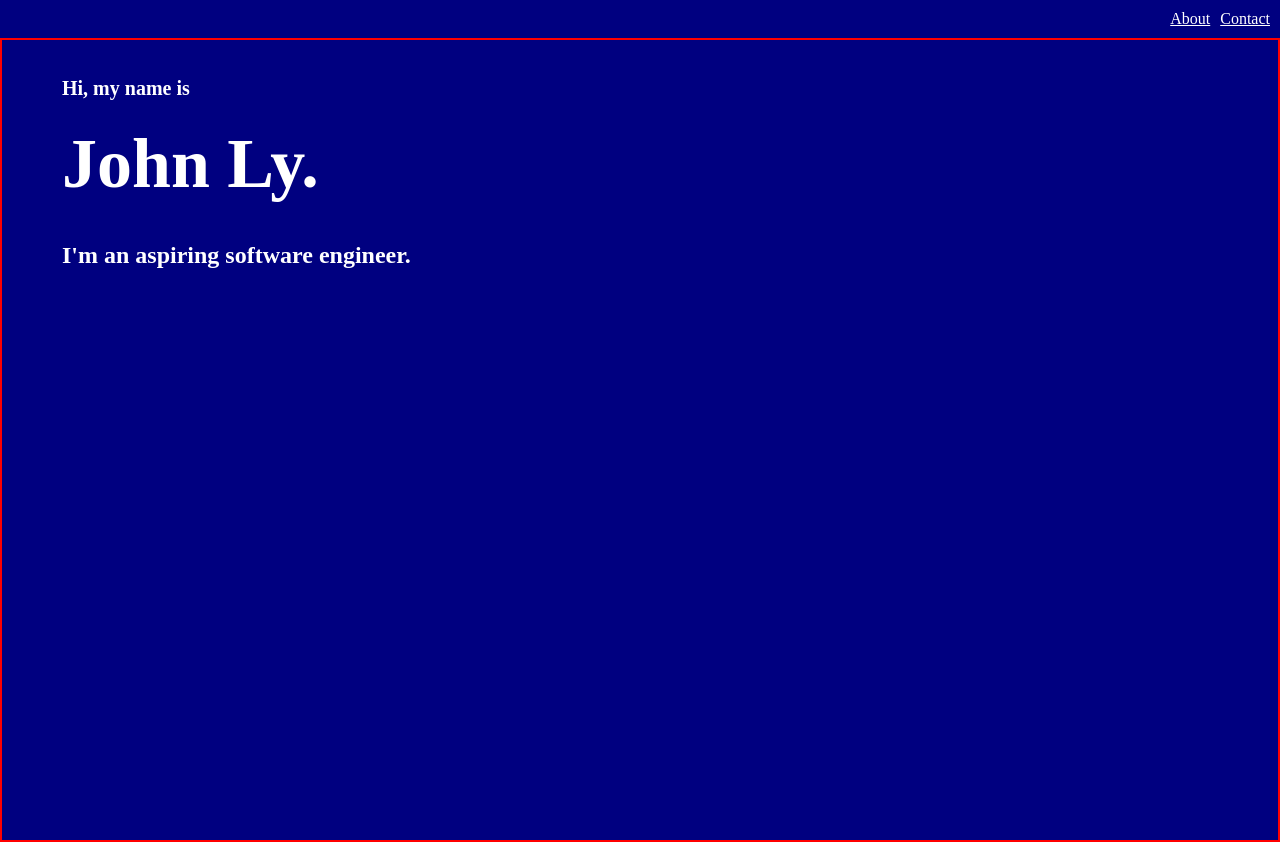
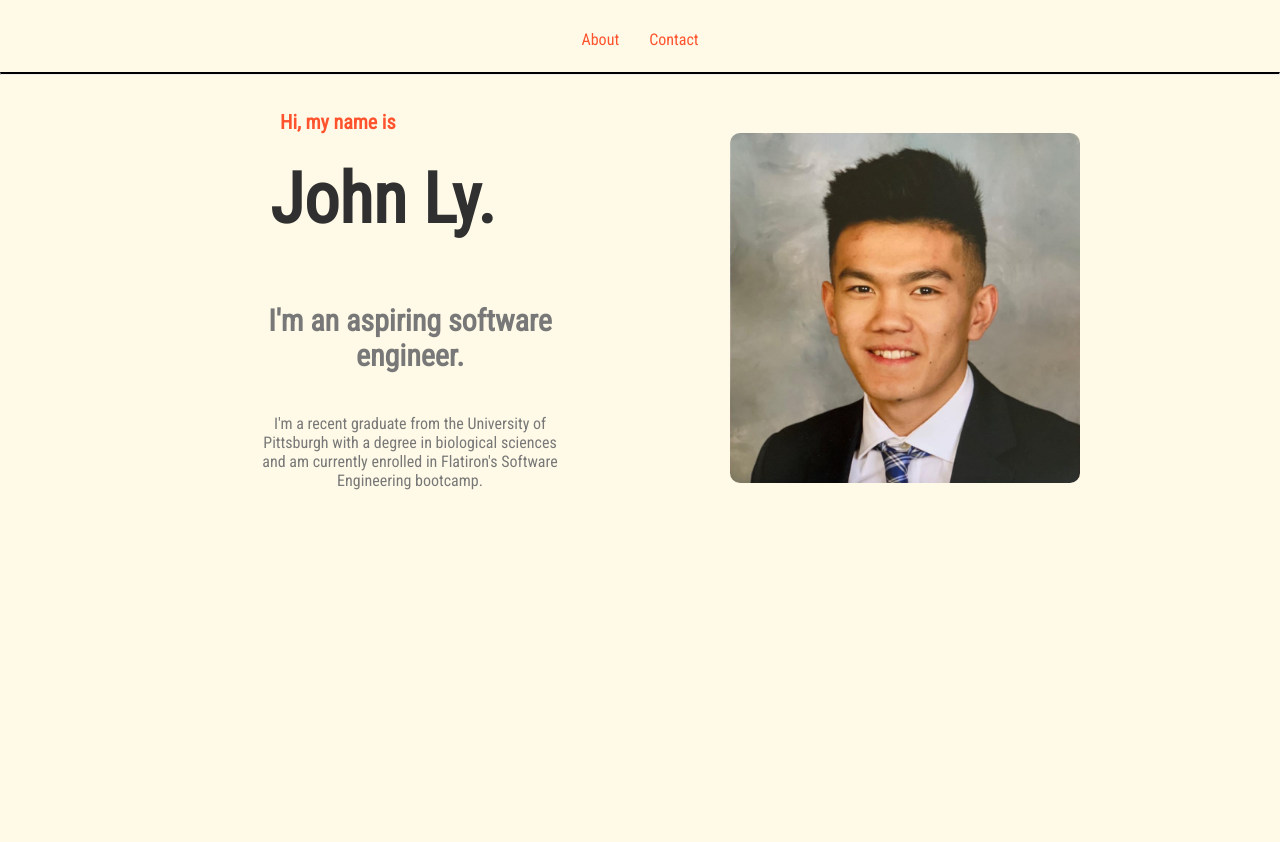
Before and after one commit to johnly17/my-personal-website, a plain HTML site: page index.html in a window 1280 px wide. After the commit the page ends 800 px from the top, so only its background shows below. Drawn offline with Linux system fonts and the light colour scheme.

Commit message:
final commit

```diff
--- a/index.html
+++ b/index.html
@@ -5,6 +5,9 @@
     <meta http-equiv="X-UA-Compatible" content="IE=edge">
     <meta name="viewport" content="width=device-width, initial-scale=1.0">
     <link rel="stylesheet" href="style.css">
+    <link rel="preconnect" href="https://fonts.googleapis.com">
+    <link rel="preconnect" href="https://fonts.gstatic.com" crossorigin>
+    <link href="https://fonts.googleapis.com/css2?family=Roboto+Condensed&display=swap" rel="stylesheet">
     <title>My Personal Website</title>
 </head>
 <body>
@@ -12,17 +15,28 @@
         <a href="#">About</a>
         <a href="#">Contact</a>
     </header>
-    <section class="intro">
+<hr class="solid">
+<div class="main">
+    <section class="left">
         <div class="hiMyName">
             <h4>Hi, my name is</h4>
         </div>
         <div class="name">
             <h1>John Ly.</h1>
         </div>
-        <script src="script.js"></script>
         <div class="nameCaption">
             <h2>I'm an aspiring software engineer.</h2>
         </div>
+        <div class="bio">
+            <p>I'm a recent graduate from the University of Pittsburgh with a degree in biological sciences and am currently enrolled in Flatiron's Software Engineering bootcamp.</p>
+        </div>
     </section>
+    <section class="right">
+        <div class="photo">
+            <img src="Screen Shot 2022-10-02 at 8.15.32 PM.png" alt="picture of me">
+        </div>
+    </div>
+</div>
+
 </body>
 </html>
--- a/style.css
+++ b/style.css
@@ -1,5 +1,9 @@
+* {
+    font-family: 'Roboto Condensed', sans-serif;
+}
+
 body {
-    background: navy;
+    background-color: #FFFAE7;
     text-align: center;
     color: white;
     margin: 0px;
@@ -16,36 +20,90 @@ h4 {
 }
 
 a {
-    color: white;
-    padding: 5px;
+    color: #FF532E;
+    padding: 15px;
+}
+
+a:link {
+    text-decoration: none;
+}
+a:visited {
+    text-decoration: none;
+}
+a:hover {
+    color: #787878;
 }
 
 .navbar {
     display: flex;
-    justify-content: flex-end;
-    padding: 5px;
+    justify-content: center;
+    align-items: center;
+    padding: 20px;
+    margin: -5px 0 -20px 0;
 }
 
-.intro {
-    border: 2px solid red;
+.solid {
+    border-top: 2px solid black;
+    padding: 0;
+}
+.main {
+
+}
+.left {
     display: flex;
     flex-direction: column;
-    align-items: flex-start;
-    min-height: 100vh;
     padding: 0px;
+    margin: 0 0 0 250px;
+    width: 50%;
+    float: left;
 }
 
 .hiMyName {
-    /*border: 2px solid red; */
     display: flex;
-    margin: 10px 0 -20px 60px;
+    color: #FF532E;
+    margin-bottom: -50px;
+    margin-left: 30px;
+    width: 50%;
 }
 
 .name {
-    /* border: 2px solid red; */
-    margin: -40px 0 0 60px;
+    margin: -10px 0 -20px 20px;
+    display: flex;
+    color: #303030;
+    width: 50%;
+
 }
 
 .nameCaption {
-    margin: -40px 0 0 60px;
+    font-size: 20px;
+    color: #787878;
+    display: flex;
+    width: 50%;
+
 }
+
+.bio {
+    display: flex;
+    padding: 0;
+    color: #787878;
+    margin-right: 500px;
+    width: 50%;
+
+}
+
+.right {
+
+}
+.photo {
+    display: flex;
+    justify-content: flex-end;
+    flex-direction: row;
+}
+
+img {
+    display: flex;
+    width: 400px;
+    height: 350px;
+    border-radius: 10px;
+    margin: 50px 200px 0 0;
+}
```
Also changed, not shown: Screen Shot 2022-10-02 at 8.15.32 PM.png (added), 1 other file.
